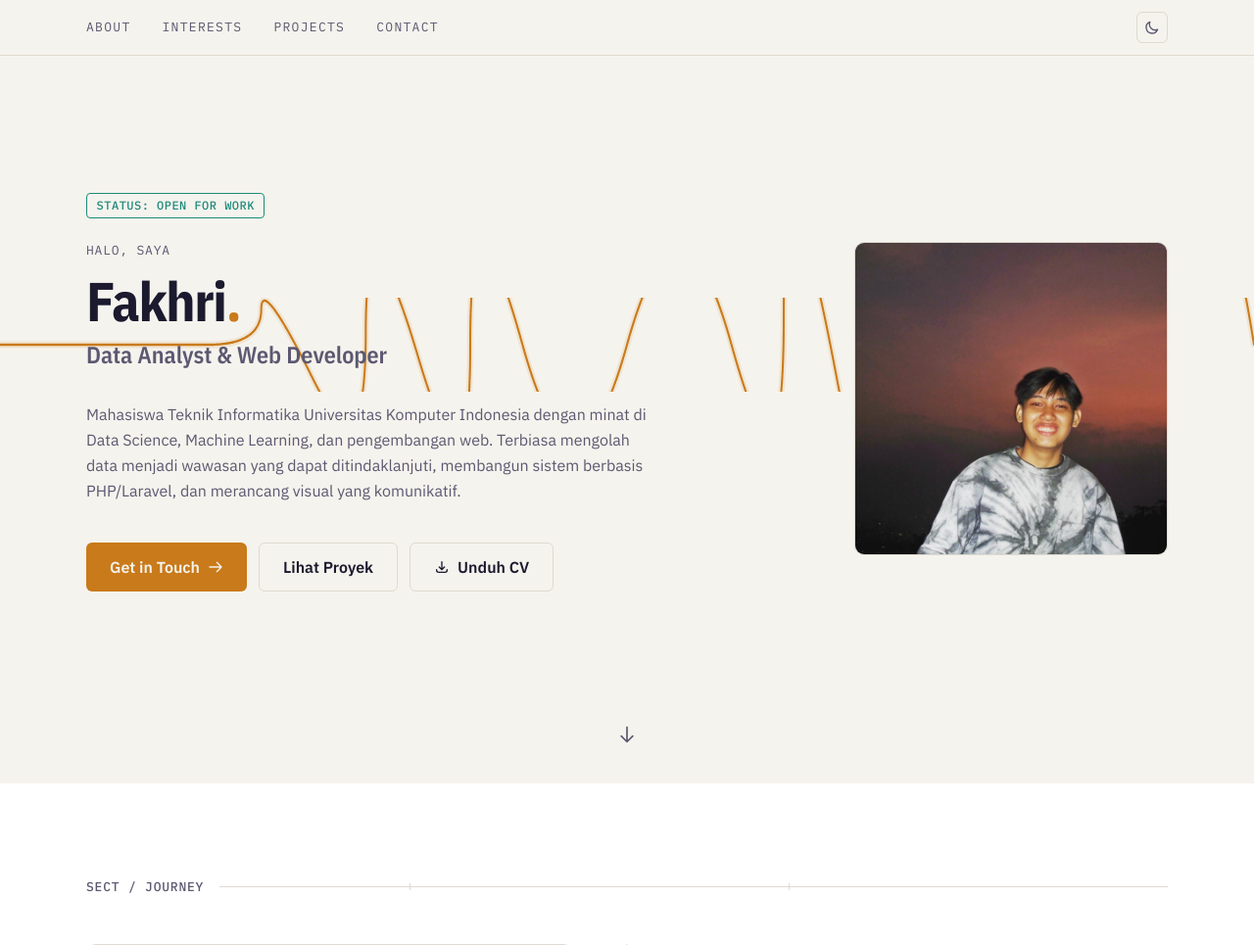
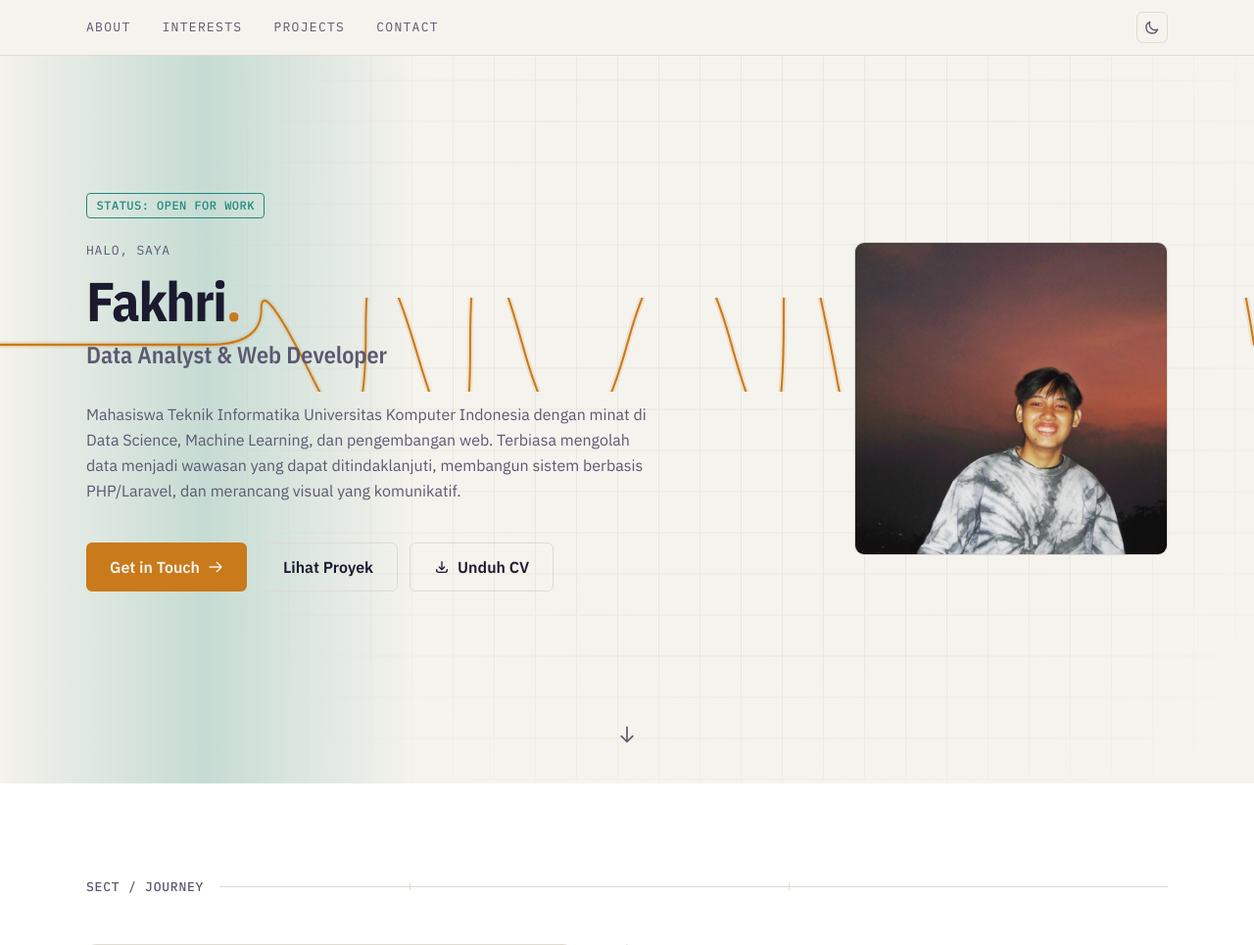
Before and after one commit to fakhri-rizaldi/portofolio, a PHP site: page /index.html in a window 1280 px wide. Shown: the top 965 px of the page at 98% size. Run offline with PHP 8.4, Linux system fonts and the light colour scheme; some libraries are stand-ins or nearby versions.

Commit message:
feat: add hero motion and harden theme toggle

```diff
--- a/index.html
+++ b/index.html
@@ -103,6 +103,14 @@
             from { width: 0; }
             to   { width: 100%; }
         }
+        @keyframes signal-float {
+            0%, 100% { transform: translate3d(0, 0, 0); opacity: .42; }
+            50% { transform: translate3d(0, -10px, 0); opacity: .7; }
+        }
+        @keyframes signal-scan {
+            from { transform: translateX(-35%); }
+            to { transform: translateX(135%); }
+        }
 
         @media (prefers-reduced-motion: reduce) {
             *, *::before, *::after {
@@ -112,6 +120,18 @@
         }
 
         .hero-signal path { pathLength: 1; stroke-dasharray: 1; stroke-dashoffset: 1; }
+        .hero-motion-grid {
+            background-image: linear-gradient(var(--hairline) 1px, transparent 1px), linear-gradient(90deg, var(--hairline) 1px, transparent 1px);
+            background-size: 42px 42px;
+            mask-image: radial-gradient(circle at 62% 45%, black 0 34%, transparent 68%);
+            opacity: .34;
+            animation: signal-float 8s ease-in-out infinite;
+        }
+        .hero-motion-scan {
+            background: linear-gradient(90deg, transparent, var(--trace-teal), transparent);
+            opacity: .22;
+            animation: signal-scan 5.5s linear infinite;
+        }
 
         /* ── Component: Buttons ── */
         .btn-primary {
@@ -251,7 +271,7 @@
                 <!-- Right: theme toggle + hamburger -->
                 <div class="flex items-center gap-4 ml-auto">
                     <!-- Theme toggle: icon button -->
-                    <button onclick="toggleTheme()" aria-label="Toggle theme"
+                        <button id="themeToggle" type="button" aria-label="Toggle theme"
                             class="w-8 h-8 flex items-center justify-center rounded-btn transition-colors duration-150 focus-visible:outline focus-visible:outline-2"
                             style="border:1px solid var(--hairline); color:var(--ink-secondary)"
                             onmouseover="this.style.borderColor='var(--signal-amber)'"
@@ -299,6 +319,9 @@
     </nav>
 
     <section id="about" class="min-h-screen flex flex-col justify-center pt-24 pb-16 md:pt-0 md:pb-0 relative overflow-hidden" style="background:var(--bg-base)">
+
+        <div class="hero-motion-grid absolute inset-0 pointer-events-none z-0"></div>
+        <div class="hero-motion-scan absolute top-0 bottom-0 left-0 w-1/3 pointer-events-none z-0"></div>
 
         <!-- SVG Signal Line — signature element, spans full width -->
         <svg class="hero-signal absolute top-[38%] left-0 w-full h-24 pointer-events-none z-0" viewBox="0 0 1200 80" preserveAspectRatio="none" aria-hidden="true">
--- a/script.js
+++ b/script.js
@@ -1,13 +1,16 @@
 // Theme Toggle Logic
 function toggleTheme() {
-    if (document.documentElement.classList.contains('dark')) {
-        document.documentElement.classList.remove('dark');
+    const root = document.documentElement;
+    if (root.classList.contains('dark')) {
+        root.classList.remove('dark');
         localStorage.theme = 'light';
     } else {
-        document.documentElement.classList.add('dark');
+        root.classList.add('dark');
         localStorage.theme = 'dark';
     }
 }
+
+window.toggleTheme = toggleTheme;
 
 // Project Modal Logic
 let currentProject = null;
@@ -155,6 +158,9 @@ function closeProjectModal() {
 
 // Event Listeners
 document.addEventListener('DOMContentLoaded', function () {
+    const themeToggle = document.getElementById('themeToggle');
+    if (themeToggle) themeToggle.addEventListener('click', toggleTheme);
+
     // Keyboard Navigation
     document.addEventListener('keydown', function (event) {
         const modal = document.getElementById('projectModal');
```
Also changed, not shown: index.php (+24 -1 lines).
